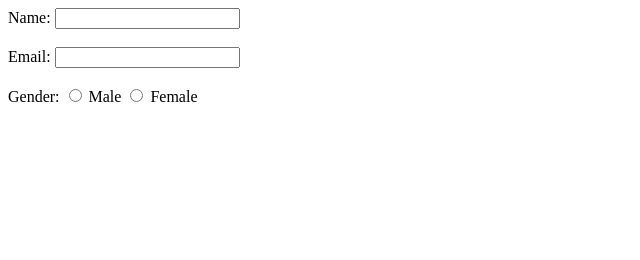
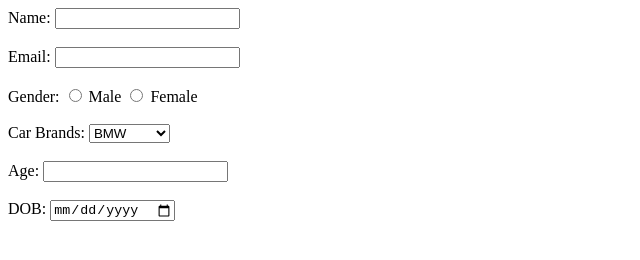
Before and after one commit to acciojob/signup-form-car-ialloyd, a website: page main.html in a window 1280 px wide. Shown: the whole page, without its empty margins (0-640 px from the left). Drawn offline with Linux system fonts and the light colour scheme.

Commit message:
created a submission

```diff
--- a/main.html
+++ b/main.html
@@ -23,12 +23,20 @@
 		<input type="radio" id="male" name="gender" required>
 		<label for="male">Male</label>
 		<input type="radio" id="female" name="gender" required>
-		<label for="female">Female</label>
+		<label for="female">Female</label><br><br>
 
+		<label for="cars">Car Brands:</label>
+		<select id="cars" name="cars">
+			<option value="bmw">BMW</option>
+			<option value="audi">Audi</option>
+		    <option value="mercedez">Mercedez</option>
+		</select><br><br>
 
+		<label for="age">Age:</label>
+		<input type="number" id="age" name="age" required><br><br>
 
-
-
+		<label for="dob">DOB:</label>
+		<input type="date" id="dob", name="dob" required><br><br>
 
 
 
```
